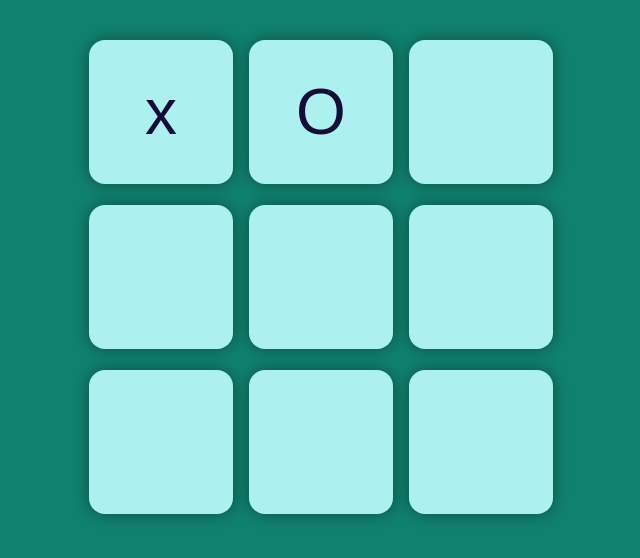
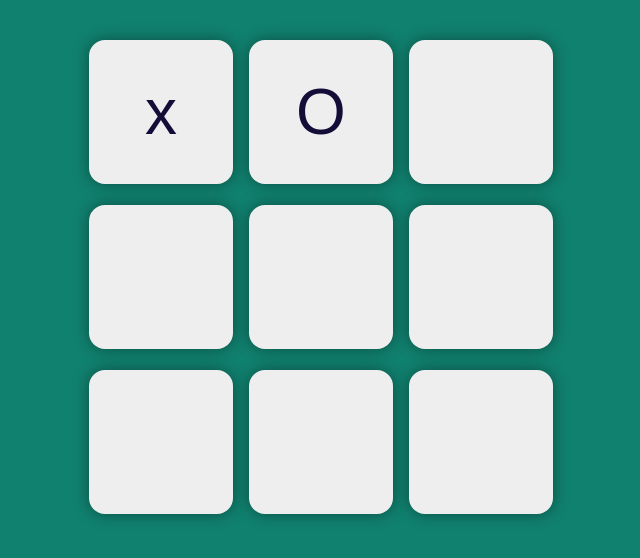
Before and after one commit to GeetikaNahak/TicTacToe, a plain HTML site: page index.html in a window 1280 px wide. Both pictures are taken after a click on the button 632 px from the left and 151 px from the top of the page. Shown: the part 40-598 px from the top of the page, without its empty margins (311-951 px from the left). Drawn offline with Linux system fonts and the light colour scheme.

Commit message:
Changes updated

```diff
--- a/app.js
+++ b/app.js
@@ -12,5 +12,24 @@ boxes.forEach((box)=>{
             turno=true
         }
         box.disabled=true;
+        checkforwinner()
     })
 })
+
+const checkforwinner=()=>{
+    for(let pattern of win){
+        let posval1=boxes[pattern[0]].innerHTML;
+        let posval2=boxes[pattern[1]].innerHTML;
+        let posval3=boxes[pattern[2]].innerHTML;
+        if(posval1!=""&&posval2!=""&&posval3!=""&&posval1===posval2&&posval2===posval3){
+            console.log(posval1+"is Winner")
+
+            disableall();
+        }
+    }
+}
+const disableall=()=>{
+    boxes.forEach(box => {
+        box.disabled=true;
+    });
+}
--- a/style.css
+++ b/style.css
@@ -30,5 +30,5 @@ body{
    box-shadow: 0 0 1rem rgba(0, 0, 0, 0.4);
    font-size: 8vmin;
    color: rgb(20, 13, 56);
-   background-color: rgb(172, 240, 240);
+   background-color: rgb(238, 238, 238);
 }
```
